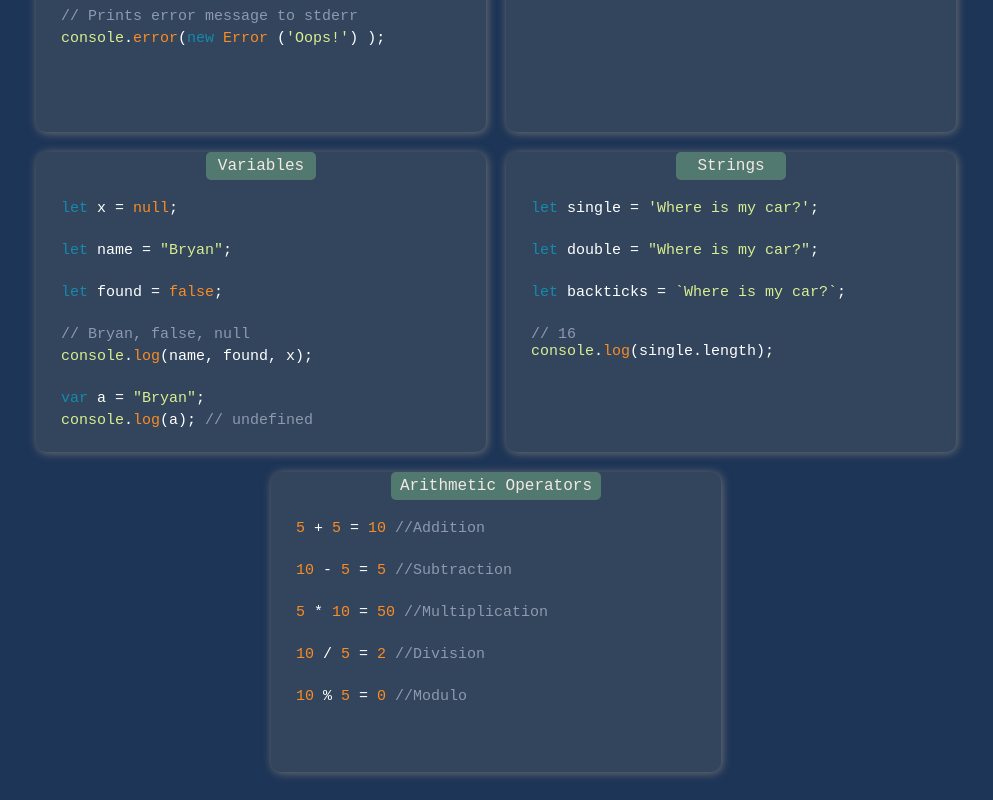
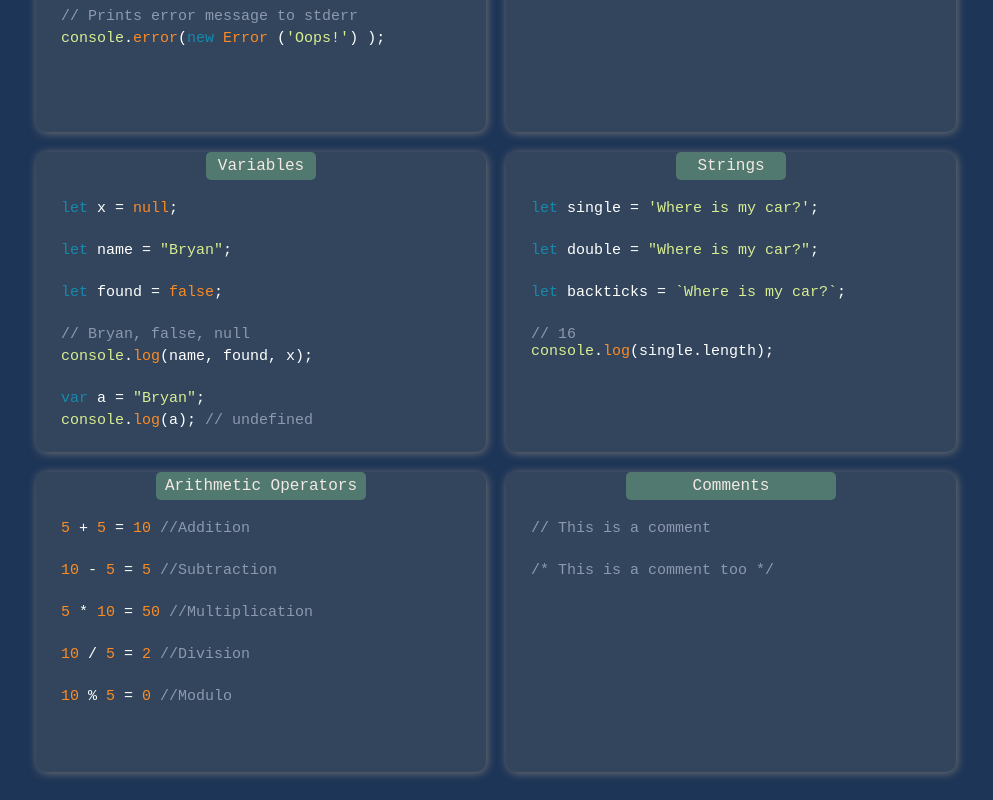
Before and after one commit to omar15hr/CheatSheetDev, a React (Vite) app: page / in a window 1280 px wide. Shown: the part 406-1206 px from the top of the page, without its empty margins (144-1137 px from the left). Built offline with nearby package versions, Linux system fonts and the light colour scheme.

Commit message:
CommentsCard

```diff
--- a/src/components/CardList.tsx
+++ b/src/components/CardList.tsx
@@ -1,4 +1,5 @@
-import { ArithmeticCard } from "./js/cards/ArithmeticCards";
+import { ArithmeticCard } from "./js/cards/ArithmeticCard";
+import { CommentsCard } from "./js/cards/CommetsCard";
 import { ConsoleCard } from "./js/cards/ConsoleCard";
 import { NumbersCard } from "./js/cards/NumbersCard";
 import { StringsCard } from "./js/cards/StringsCard";
@@ -14,6 +15,7 @@ export function CardList() {
         <VariablesCard />
         <StringsCard />
         <ArithmeticCard />
+        <CommentsCard />
       </div>
     </>
   );
--- /dev/null
+++ b/src/components/js/cards/CommetsCard.tsx
@@ -0,0 +1,19 @@
+export function CommentsCard() {
+  return (
+    <div className="card">
+      <div className="card-title-aritmethics">Comments</div>
+      <div className="card-content">
+        <div className="card-content-code">
+          <span>
+            <span className="grey-light-code"> // This is a comment</span>
+          </span>
+        </div>
+        <div className="card-content-code">
+          <span>
+            <span className="grey-light-code"> /* This is a comment too */</span>
+          </span>
+        </div>
+      </div>
+    </div>
+  );
+}
```
Also changed, not shown: src/components/js/cards/ArithmeticCard.tsx (renamed from src/components/js/cards/ArithmeticCards.tsx).
